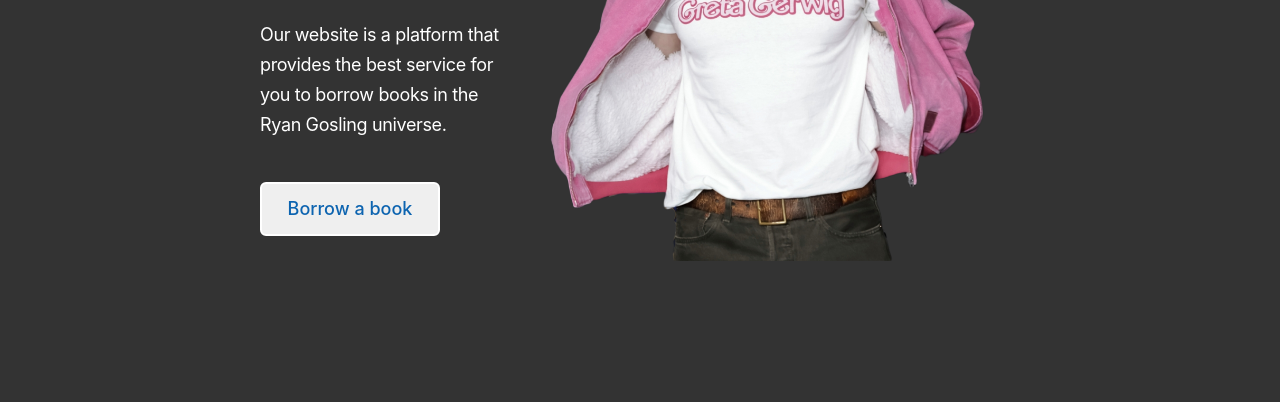
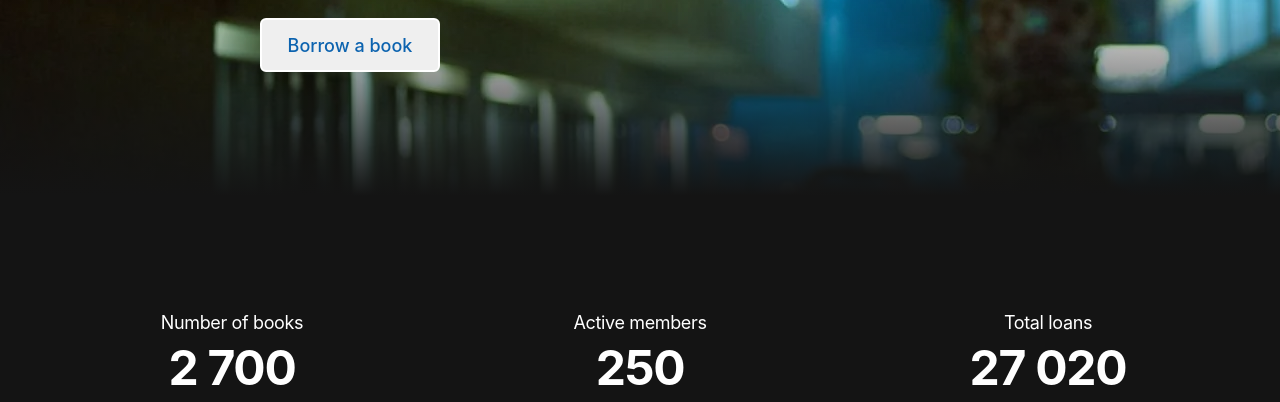
Before and after one commit to oliveremover/Test-for-IS-project, a plain HTML site: page index.html in a window 1280 px wide. Shown: the part 508-910 px from the top of the page. Drawn offline with Linux system fonts and the light colour scheme; files that its build step writes are made by us from their sources.

Commit message:
Lite test

```diff
--- a/index.html
+++ b/index.html
@@ -56,10 +56,24 @@
                     </button>
                 </div>
             </div>
-            <div class="imageContainer">
-                <img width="500px" height="auto" src="RyanGoslingPNGImage.png" alt="room">
+        </div>
+    </div>
+    <div class="statistics">
+        <div class="statisticsItem-wrapper">
+            <div class="statisticsItem">
+                <p class="descriptionText">Number of books</p>
+                <h3 class="number">2 700</h3>
+            </div>
+            <div class="statisticsItem">
+                <p class="descriptionText">Active members</p>
+                <h3 class="number">250</h3>
+            </div>
+            <div class="statisticsItem">
+                <p class="descriptionText">Total loans</p>
+                <h3 class="number">27 020</h3>
             </div>
         </div>
+
     </div>
     <div class="featuredBooks">
         <h2 class="titleFeaturedBooks">Featured Books</h2>
--- a/main.css
+++ b/main.css
@@ -2,7 +2,7 @@
     --black:            rgb(0, 0, 0);
     --darker-blue:      rgb(5, 5, 29);
     --dark-blue:        rgba(4, 56, 115, 1);
-    --light-blue:       rgb(13, 100, 176);
+    --light-blue:       rgb(12, 99, 175);
     --lighter-blue:     rgb(180, 220, 255);
     --lighter-yellow:   rgba(255, 228, 146, 1);
     --gray:             rgba(68, 84, 111, 1);
@@ -110,7 +110,8 @@ a {
     display: flex;
     padding: 140px 260px;
     align-items: center;
-    background-color: #000000cc;
+    background-image: linear-gradient(180deg, rgba(0, 0, 0, 0) 0%, rgba(0, 0, 0, 0) 60%, rgba(20, 20, 20, 1) 90%, rgba(20, 20, 20, 1) 100%), url("ryangosling.webp");
+    min-height: 90svh;
 }
 
 
@@ -215,11 +216,53 @@ background: #3a0ca3;
 transition:  0s;
 }
 
+.statistics {
+    background-color: #141414;
+    width: 100%;
+}
+
+.statisticsItem-wrapper {
+    display: grid;
+    place-items: center;
+    grid-template-columns: repeat(3, 1fr);
+    gap: 24px;
+    width: 100%;
+    justify-content: center;
+    padding: 5svh;
+}
+
+.statisticsItem {
+    width: 250px;
+    place-items: center;
+    border-radius: 7px;
+}
+
+.statisticsItem .number {
+    color: #FFF;
+    font-size: 48px;
+    font-style: normal;
+    font-weight: 700;
+    line-height: normal;
+    letter-spacing: -1.28px;
+    margin: 0;
+}
+
+.statisticsItem .descriptionText {
+    color: #FFF;
+    font-size: 18px;
+    font-style: normal;
+    font-weight: 400;
+    line-height: 30px;
+    letter-spacing: -0.36px;
+    margin: 0;
+
+}
+
 .featuredBooks {
     display: grid;
     place-items: center;
-    height: 65svh;
-    background-image: linear-gradient(rgba(0, 0, 0, 0.795), rgba(0, 0, 0, 0.774)), url("870886.jpg");
+    height: 80svh;
+    background-image: linear-gradient(0deg, rgba(0, 0, 0, 0) 0%, rgba(0, 0, 0, 0) 60%, rgba(20, 20, 20, 1) 90%, rgba(20, 20, 20, 1) 100%), linear-gradient(rgba(0, 0, 0, 0.795), rgba(0, 0, 0, 0.774)), url("870886.jpg");
     background-size: cover;
     background-position: center;
     backdrop-filter: blur(10px);
```
Also changed, not shown: ryangosling.webp (added).
